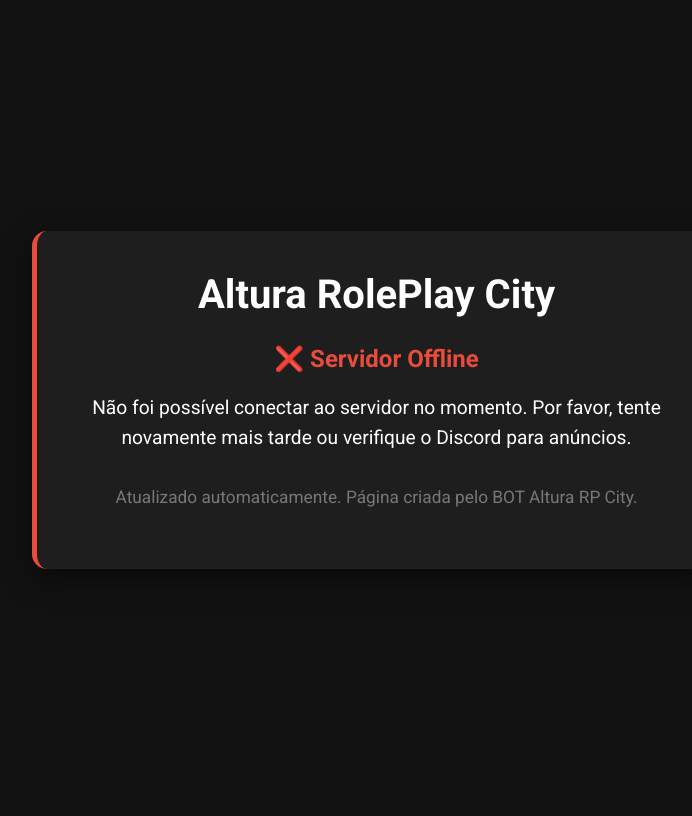
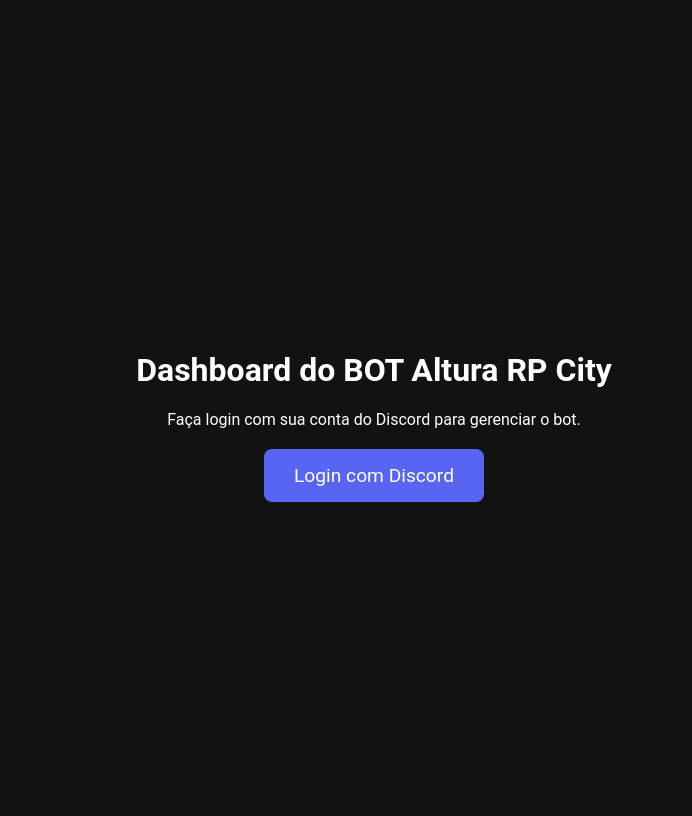
Before and after one commit to GitDanHuby/bot-discord-altura, a Flask app: page / in a window 1280 px wide. Shown: the whole page, without its empty margins (266-958 px from the left). Before the commit the page ends 569 px from the top, so only its background shows below. Run offline with Flask 3, Linux system fonts and the light colour scheme.

Commit message:
Update index.html

```diff
--- a/templates/index.html
+++ b/templates/index.html
@@ -1,76 +1,22 @@
 <!DOCTYPE html>
 <html lang="pt-BR">
 <head>
-    <meta charset="UTF-8">
+    <meta charset="UTF-g">
     <meta name="viewport" content="width=device-width, initial-scale=1.0">
-    <title>Status - Altura RP City</title>
+    <title>Dashboard - Altura RP City</title>
     <style>
-        @import url('https://fonts.googleapis.com/css2?family=Roboto:wght@400;700&display=swap');
-        body {
-            background-color: #121212;
-            color: #ffffff;
-            font-family: 'Roboto', sans-serif;
-            display: flex;
-            justify-content: center;
-            align-items: center;
-            height: 100vh;
-            margin: 0;
-        }
-        .status-card {
-            background-color: #1e1e1e;
-            border-radius: 15px;
-            padding: 40px;
-            width: 90%;
-            max-width: 600px;
-            box-shadow: 0 10px 30px rgba(0, 0, 0, 0.5);
-            text-align: center;
-        }
-        .online { border-left: 5px solid #2ecc71; }
-        .offline { border-left: 5px solid #e74c3c; }
-        h1 {
-            margin-top: 0;
-            font-size: 2.5em;
-        }
-        p {
-            font-size: 1.2em;
-            line-height: 1.6;
-        }
-        .info {
-            background-color: #2c2c2c;
-            padding: 15px;
-            border-radius: 8px;
-            margin-top: 20px;
-        }
-        .info strong {
-            color: #2ecc71; /* Verde para destaque */
-        }
-        .footer {
-            margin-top: 30px;
-            font-size: 0.9em;
-            color: #777;
-        }
+        body { background-color: #121212; color: #fff; font-family: 'Roboto', sans-serif; display: flex; justify-content: center; align-items: center; height: 100vh; text-align: center; }
+        .container { max-width: 600px; }
+        .login-btn { background-color: #5865F2; color: white; padding: 15px 30px; text-decoration: none; border-radius: 8px; font-size: 1.2em; transition: background-color 0.3s; }
+        .login-btn:hover { background-color: #4752C4; }
     </style>
 </head>
 <body>
-    <div class="status-card {{ 'online' if status == 'Online' else 'offline' }}">
-        <h1>Altura RolePlay City</h1>
-
-        {% if status == 'Online' %}
-            <h2><span style="color: #2ecc71;">✅ Servidor Online</span></h2>
-            <div class="info">
-                <p><strong>Nome:</strong> {{ hostname }}</p>
-                <p><strong>Jogadores:</strong> {{ players }}/{{ max_players }}</p>
-                <p><strong>Ping:</strong> {{ ping }}ms</p>
-                <p><strong>IP:</strong> <code>{{ ip }}:{{ port }}</code></p>
-            </div>
-        {% else %}
-            <h2><span style="color: #e74c3c;">❌ Servidor Offline</span></h2>
-            <p>Não foi possível conectar ao servidor no momento. Por favor, tente novamente mais tarde ou verifique o Discord para anúncios.</p>
-        {% endif %}
-
-        <div class="footer">
-            <p>Atualizado automaticamente. Página criada pelo BOT Altura RP City.</p>
-        </div>
+    <div class="container">
+        <h1>Dashboard do BOT Altura RP City</h1>
+        <p>Faça login com sua conta do Discord para gerenciar o bot.</p>
+        <br>
+        <a href="/login" class="login-btn">Login com Discord</a>
     </div>
 </body>
 </html>
```
